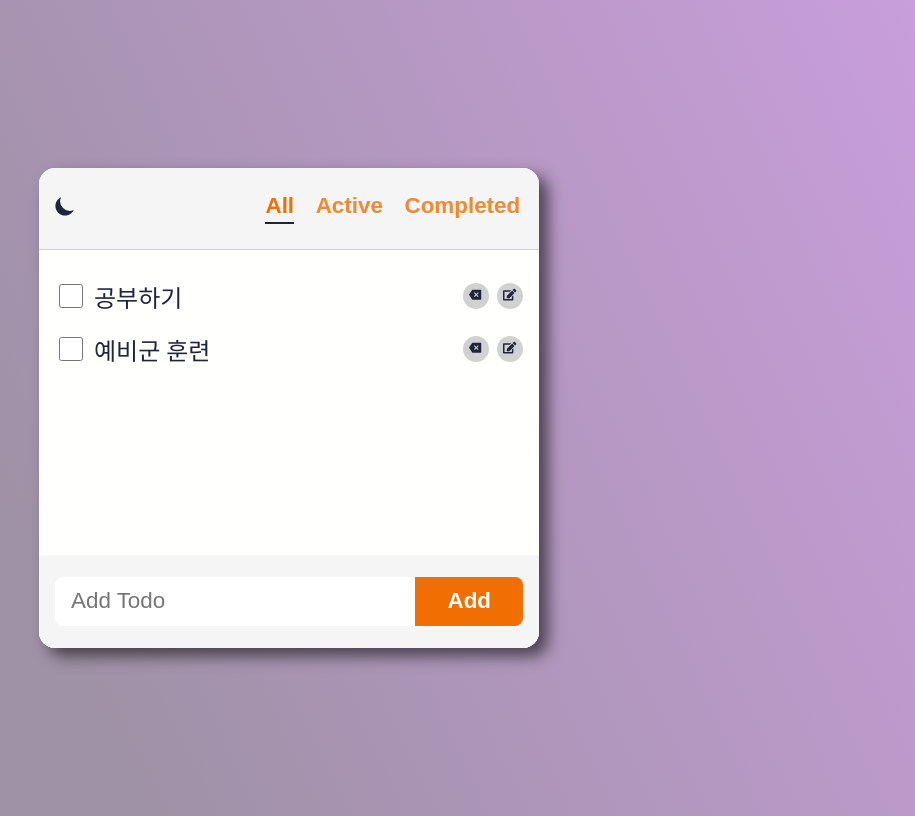
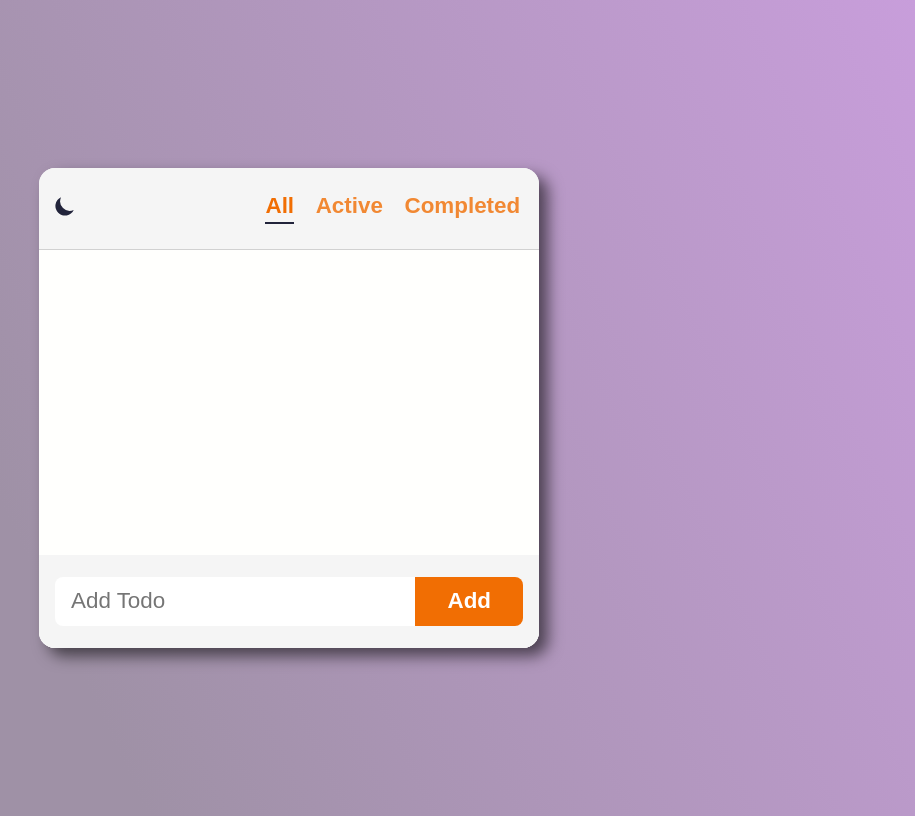
Before and after one commit to sooboi/toy, a React (Create React App) app: page / in a window 1280 px wide. Shown: the whole page, without its empty margins (119-1034 px from the left). Built offline with nearby package versions, Linux system fonts and the light colour scheme.

Commit message:
localStorage, 버그 디버깅(input, label 의 고유 id)

```diff
--- a/src/TodoList/TodoList.jsx
+++ b/src/TodoList/TodoList.jsx
@@ -1,21 +1,10 @@
-import React, { useState } from "react";
+import React, { useEffect, useState } from "react";
 import AddTodo from "../components/AddTodo/AddTodo";
 import Todo from "../components/Todo/Todo";
 import styles from "./TodoList.module.css";
 
 export default function TodoList({ filter }) {
-  const [todos, setTodos] = useState([
-    {
-      id: "1",
-      text: "공부하기",
-      status: "active",
-    },
-    {
-      id: "2",
-      text: "예비군 훈련",
-      status: "active",
-    },
-  ]);
+  const [todos, setTodos] = useState(() => readTodos());
 
   const handleAdd = (todo) => {
     setTodos([...todos, todo]);
@@ -33,6 +22,10 @@ export default function TodoList({ filter }) {
       todos.map((it) => (it.id === targetId ? { ...it, text: newText } : it))
     );
   };
+
+  useEffect(() => {
+    localStorage.setItem("todos", JSON.stringify(todos));
+  }, [todos]);
 
   const filtered = getFilteredItems(todos, filter);
 
@@ -60,3 +53,8 @@ function getFilteredItems(todos, filter) {
   }
   return todos.filter((todo) => todo.status === filter);
 }
+
+function readTodos() {
+  const todos = localStorage.getItem("todos");
+  return todos ? JSON.parse(todos) : [];
+}
--- a/src/components/Todo/Todo.jsx
+++ b/src/components/Todo/Todo.jsx
@@ -5,7 +5,7 @@ import EditTodo from "../EditTodo/EditTodo";
 import styles from "./Todo.module.css";
 
 export default function Todo({ todo, onUpdate, onDelete, onEdit }) {
-  const { text, status } = todo;
+  const { text, status, id } = todo;
 
   const [toggle, setToggle] = useState(false);
 
@@ -27,11 +27,11 @@ export default function Todo({ todo, onUpdate, onDelete, onEdit }) {
       <input
         className={styles.checkbox}
         type="checkbox"
-        id="checkbox"
+        id={id}
         checked={status === "completed"}
         onChange={handleChange}
       />
-      <label className={styles.text} htmlFor="checkbox">
+      <label className={styles.text} htmlFor={id}>
         {text}
       </label>
       <span className={styles.icon}>
```
